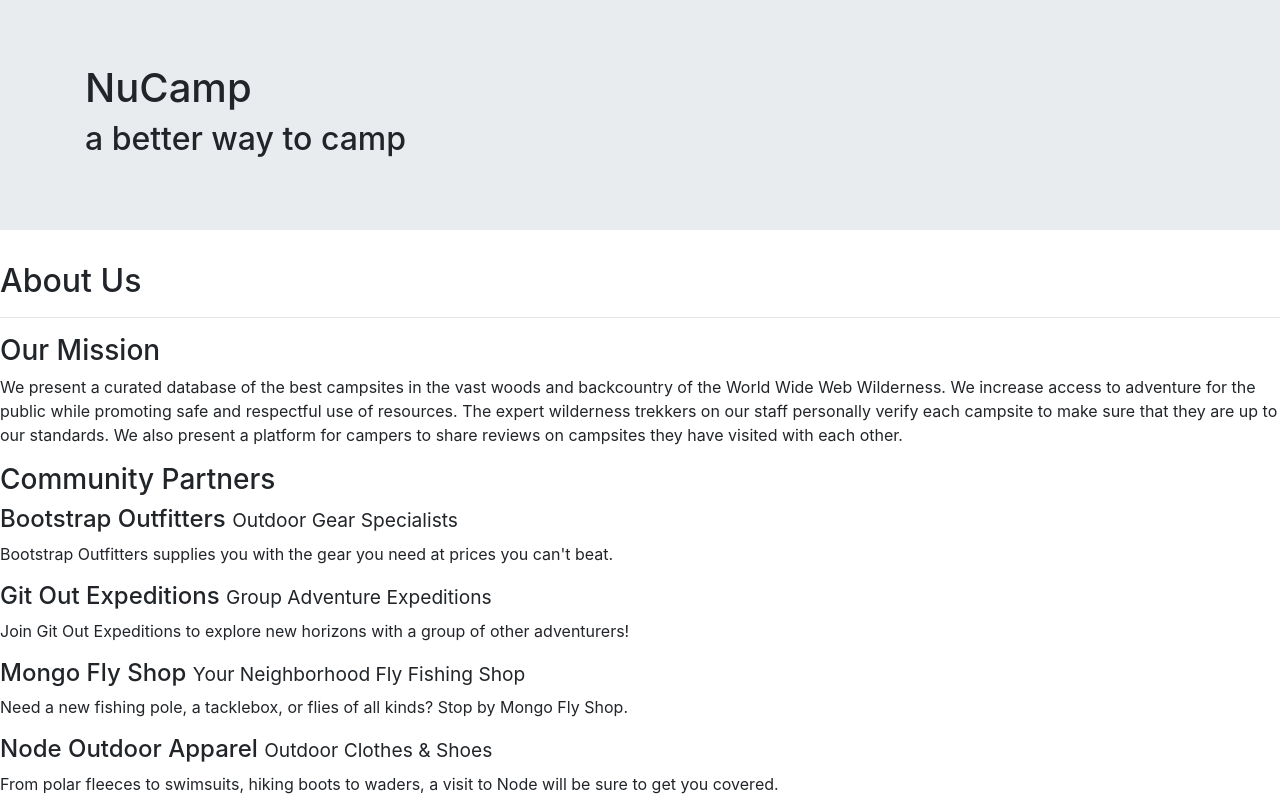
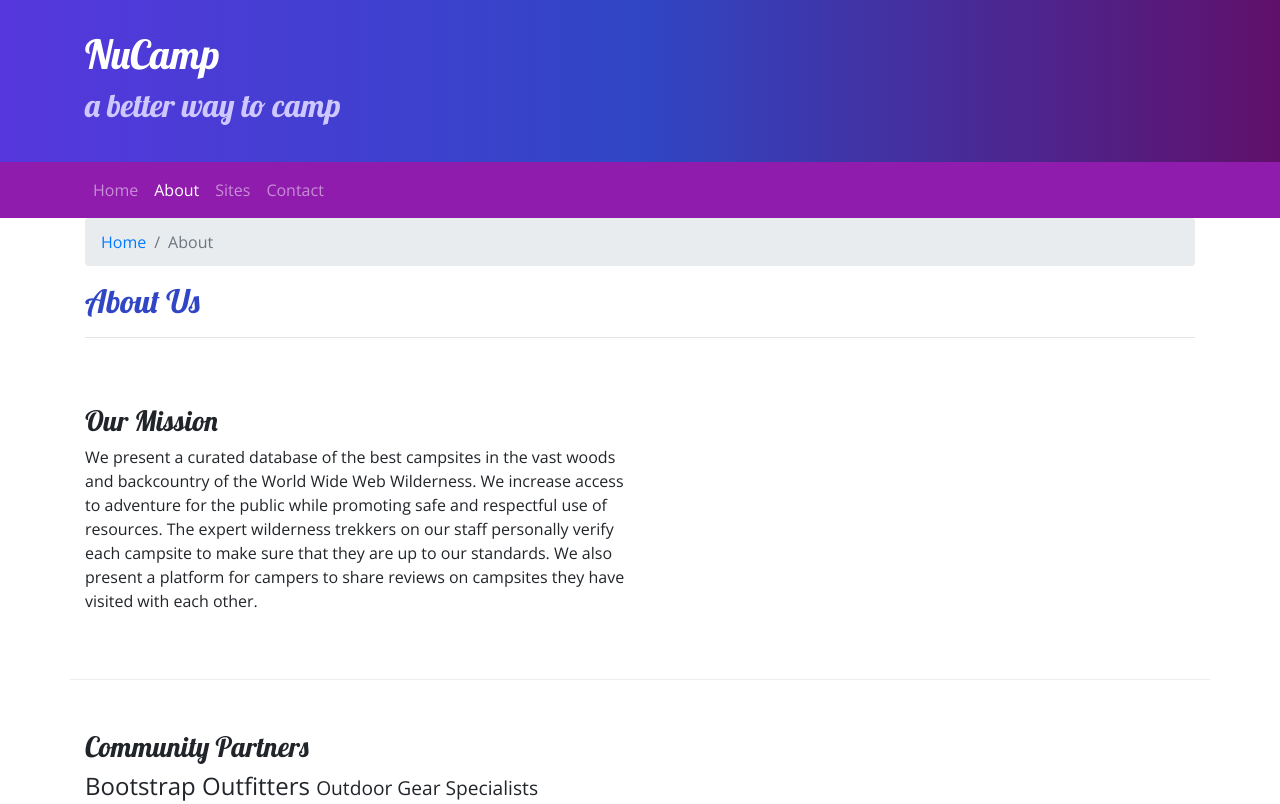
Before and after one commit to jennrogala/nucampsite, a website: page aboutus.html in a window 1280 px wide. Shown: the top 804 px of the page. Drawn offline with nearby package versions, Linux system fonts and the light colour scheme.

Commit message:
Navbar and Breadcrumbs

```diff
--- a/aboutus.html
+++ b/aboutus.html
@@ -5,8 +5,13 @@
     <!-- Required meta tags always come first -->
     <meta charset="utf-8" />
     <meta name="viewport" content="width=device-width, initial-scale=1" />
+
     <!-- Bootstrap CSS -->
     <link rel="stylesheet" href="node_modules/bootstrap/dist/css/bootstrap.min.css" />
+
+    <!-- Additional CSS must be placed after Bootstrap CSS -->
+    <link rel="stylesheet" href="https://fonts.googleapis.com/css?family=Lobster|Open+Sans" />
+    <link rel="stylesheet" href="css/styles.css" />
 
     <title>NuCamp: A Better Way To Camp</title>
 </head>
@@ -24,32 +29,53 @@
         </div>
     </header>
 
-    <div>
-        <div>
-            <div>
-               <h2>About Us</h2>
+    <nav class="navbar navbar-expand-sm navbar-dark sticky-top">
+        <div class="container">
+            <button class="navbar-toggler ml-auto" type="button" data-toggle="collapse" data-target="#nucampNavbar">
+                <span class="navbar-toggler-icon"></span>
+            </button>
+
+            <div class="collapse navbar-collapse" id="nucampNavbar">
+                <ul class="navbar-nav">
+                    <li class="nav-item"><a class="nav-link" href="index.html">Home</a></li>
+                    <li class="nav-item active"><a class="nav-link" href="#">About</a></li>
+                    <li class="nav-item"><a class="nav-link" href="#">Sites</a></li>
+                    <li class="nav-item"><a class="nav-link" href="#">Contact</a></li>
+                </ul>
+            </div>
+        </div>
+    </nav>
+
+    <div class="container">
+        <div class="row">
+            <div class="col-12">
+                <ol class="breadcrumb">
+                    <li class="breadcrumb-item"><a href="index.html">Home</a></li>
+                    <li class="breadcrumb-item active">About</li>
+                </ol>
+                <h2>About Us</h2>
                <hr />
             </div>
         </div>
 
-        <div>
-            <div>
+        <div class="row row-content">
+            <div class="col-sm-6">
                 <h3>Our Mission</h3>
                 <p>We present a curated database of the best campsites in the vast woods and backcountry of the World Wide Web Wilderness. We increase access to adventure for the public while promoting safe and respectful use of resources. The expert wilderness trekkers on our staff personally verify each campsite to make sure that they are up to our standards. We also present a platform for campers to share reviews on campsites they have visited with each other.</p>
             </div>
         </div>
 
-        <div>
-            <div>
+        <div class="row row-content">
+            <div class="col-12" >
                 <h3>Community Partners</h3>
                 <h4>Bootstrap Outfitters <small>Outdoor Gear Specialists</small></h4>
-                <p>Bootstrap Outfitters supplies you with the gear you need at prices you can't beat.</p>
+                <p class="d-none d-sm-block">Bootstrap Outfitters supplies you with the gear you need at prices you can't beat.</p>
                 <h4>Git Out Expeditions <small>Group Adventure Expeditions</small></h4>
-                <p>Join Git Out Expeditions to explore new horizons with a group of other adventurers!</p>
+                <p class="d-none d-sm-block">Join Git Out Expeditions to explore new horizons with a group of other adventurers!</p>
                 <h4>Mongo Fly Shop <small>Your Neighborhood Fly Fishing Shop</small></h4>
-                <p>Need a new fishing pole, a tacklebox, or flies of all kinds? Stop by Mongo Fly Shop.</p>
+                <p class="d-none d-sm-block">Need a new fishing pole, a tacklebox, or flies of all kinds? Stop by Mongo Fly Shop.</p>
                 <h4>Node Outdoor Apparel <small>Outdoor Clothes & Shoes</small></h4>
-                <p>From polar fleeces to swimsuits, hiking boots to waders, a visit to Node will be sure to get you covered.</p>
+                <p class="d-none d-sm-block">From polar fleeces to swimsuits, hiking boots to waders, a visit to Node will be sure to get you covered.</p>
             </div>
         </div>
     </div>
--- a/css/styles.css
+++ b/css/styles.css
@@ -20,6 +20,7 @@
 }
 
 .jumbotron {
+    margin: 0;
     padding: 30px;
     background-image: linear-gradient(to right, #5637DD, #3046C5, #60106B);
     color: white;
@@ -30,3 +31,7 @@
     border-bottom: 1px ridge;
     min-height: 200px;
 }
+
+.navbar {
+    background-color: #901CAD;
+}
--- a/package.json
+++ b/package.json
@@ -2,7 +2,7 @@
   "name": "nucampsite",
   "version": "1.0.0",
   "description": "NuCamp Site",
-  "main": "main.js",
+  "main": "index.html",
   "scripts": {
     "test": "echo \"Error: no test specified\" && exit 1",
     "start": "npm run lite",
```
Also changed, not shown: index.html (+22 -5 lines).
